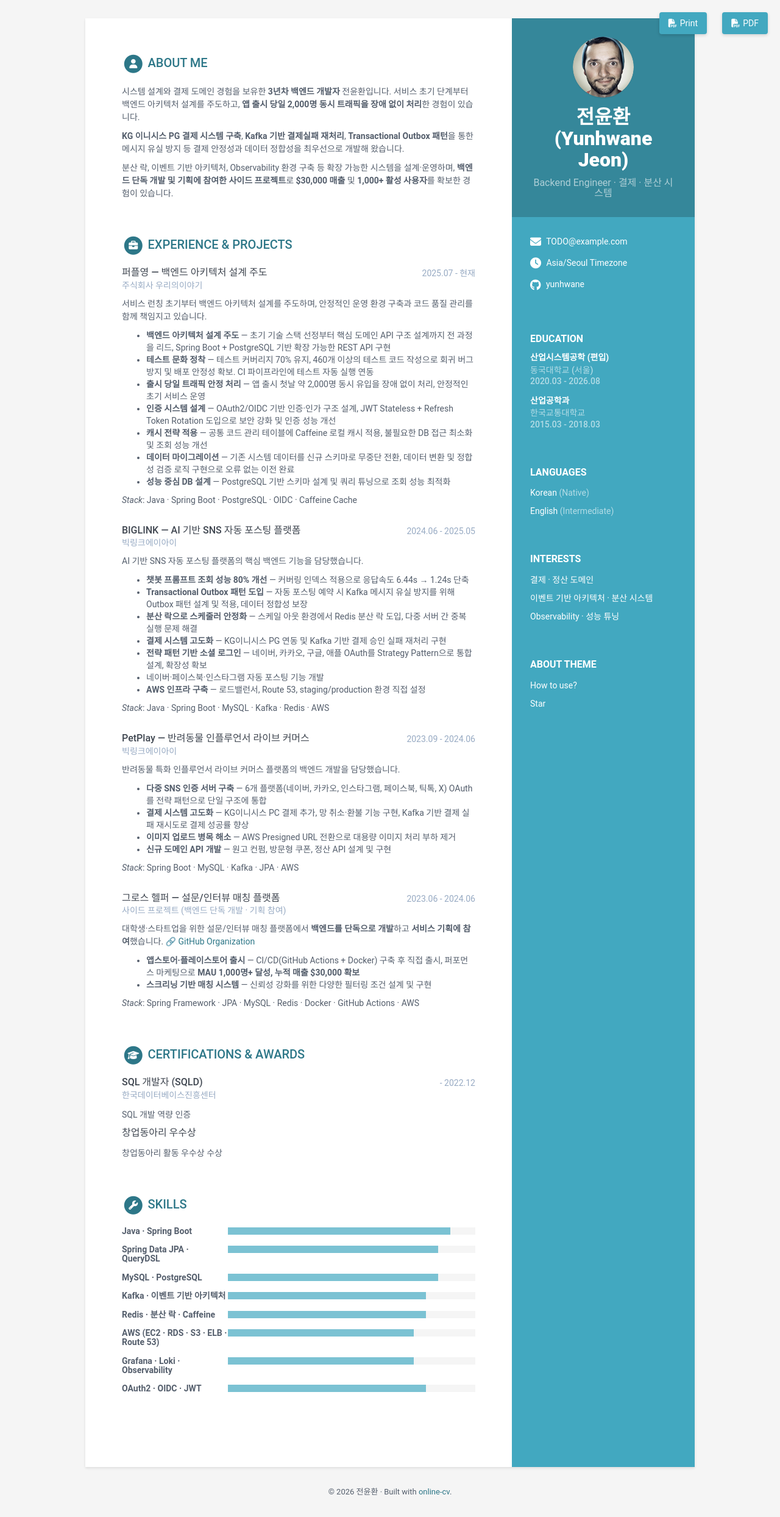
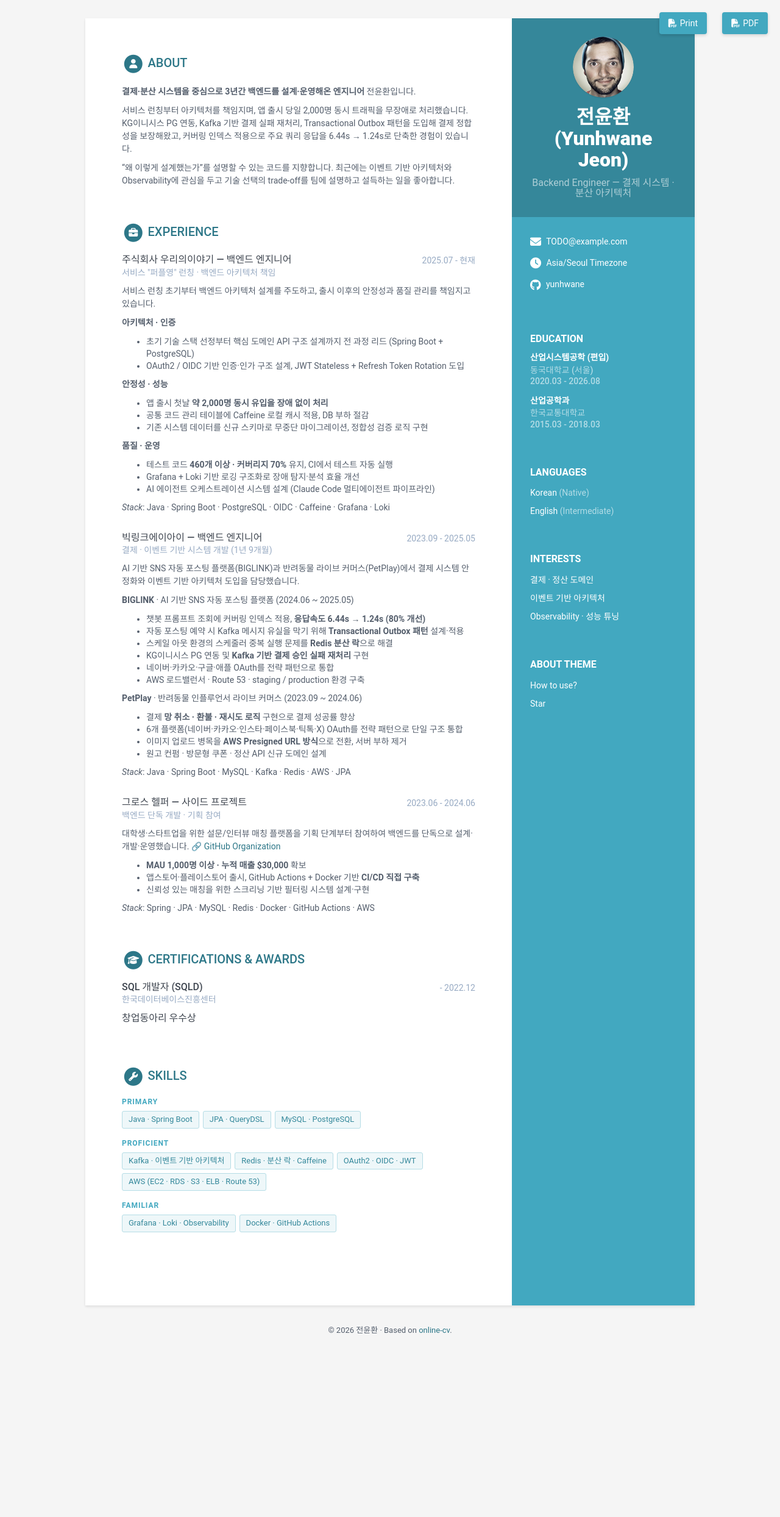
Before and after one commit to yunhwane/portfolio, a Jekyll site: the page built from index.html, in a window 1280 px wide. Shown: the whole page at 61% size. Built offline with Jekyll 4.4.1, drawn with Linux system fonts in a browser that asks for light colours; after the commit the page ends 2223 px from its top, so only the background shows below that.

Commit message:
Refine portfolio content and skill tier layout
- Tighten About Me opening and project narratives
- Group BIGLINK and PetPlay under single 빅링크 entry with sub-project structure
- Replace skill bar chart with tiered layout (Primary/Proficient/Familiar)
- Remove filler phrases and redundant bold emphasis

```diff
--- a/_data/data.yml
+++ b/_data/data.yml
@@ -7,14 +7,12 @@ sidebar:
   about: True
   education: True
 
-  # 프로필 정보
   name: 전윤환 (Yunhwane Jeon)
-  tagline: Backend Engineer · 결제 · 분산 시스템
+  tagline: Backend Engineer — 결제 시스템 · 분산 아키텍처
   avatar: profile.png
 
-  # 사이드바 링크
-  email: TODO@example.com     # 공개용 이메일로 교체
-  phone:                       # 공개 노출은 권장하지 않음
+  email: TODO@example.com
+  phone:
   timezone: Asia/Seoul
   citizenship:
   website:
@@ -49,7 +47,7 @@ sidebar:
     - item: 결제 · 정산 도메인
       link:
 
-    - item: 이벤트 기반 아키텍처 · 분산 시스템
+    - item: 이벤트 기반 아키텍처
       link:
 
     - item: Observability · 성능 튜닝
@@ -57,19 +55,18 @@ sidebar:
 
 
 career-profile:
-  title: About Me
+  title: About
   summary: |
-    시스템 설계와 결제 도메인 경험을 보유한 **3년차 백엔드 개발자** 전윤환입니다.
-    서비스 초기 단계부터 백엔드 아키텍처 설계를 주도하고,
-    **앱 출시 당일 2,000명 동시 트래픽을 장애 없이 처리**한 경험이 있습니다.
+    **결제·분산 시스템을 중심으로 3년간 백엔드를 설계·운영해온 엔지니어** 전윤환입니다.
 
-    **KG 이니시스 PG 결제 시스템 구축**, **Kafka 기반 결제실패 재처리**,
-    **Transactional Outbox 패턴**을 통한 메시지 유실 방지 등
-    결제 안정성과 데이터 정합성을 최우선으로 개발해 왔습니다.
+    서비스 런칭부터 아키텍처를 책임지며, 앱 출시 당일 2,000명 동시 트래픽을
+    무장애로 처리했습니다. KG이니시스 PG 연동, Kafka 기반 결제 실패 재처리,
+    Transactional Outbox 패턴을 도입해 결제 정합성을 보장해왔고,
+    커버링 인덱스 적용으로 주요 쿼리 응답을 6.44s → 1.24s로 단축한 경험이 있습니다.
 
-    분산 락, 이벤트 기반 아키텍처, Observability 환경 구축 등 확장 가능한
-    시스템을 설계·운영하며, **백엔드 단독 개발 및 기획에 참여한 사이드 프로젝트**로
-    **$30,000 매출** 및 **1,000+ 활성 사용자**를 확보한 경험이 있습니다.
+    "왜 이렇게 설계했는가"를 설명할 수 있는 코드를 지향합니다.
+    최근에는 이벤트 기반 아키텍처와 Observability에 관심을 두고
+    기술 선택의 trade-off를 팀에 설명하고 설득하는 일을 좋아합니다.
 
 education:
   title: Education
@@ -77,74 +74,78 @@ education:
   - degree: 산업시스템공학 (편입)
     university: 동국대학교 (서울)
     time: 2020.03 - 2026.08
-    details: |
-      산업시스템공학과 편입 (서울캠퍼스)
 
   - degree: 산업공학과
     university: 한국교통대학교
     time: 2015.03 - 2018.03
-    details: |
-      산업공학과 수료
 
 experiences:
-  title: Experience & Projects
+  title: Experience
   info:
-  - role: 퍼플영 — 백엔드 아키텍처 설계 주도
+  - role: 주식회사 우리의이야기 — 백엔드 엔지니어
     time: 2025.07 - 현재
-    company: 주식회사 우리의이야기
+    company: 서비스 "퍼플영" 런칭 · 백엔드 아키텍처 책임
     details: |
-      서비스 런칭 초기부터 백엔드 아키텍처 설계를 주도하며, 안정적인 운영 환경 구축과 코드 품질 관리를 함께 책임지고 있습니다.
+      서비스 런칭 초기부터 백엔드 아키텍처 설계를 주도하고,
+      출시 이후의 안정성과 품질 관리를 책임지고 있습니다.
 
-      - **백엔드 아키텍처 설계 주도** — 초기 기술 스택 선정부터 핵심 도메인 API 구조 설계까지 전 과정을 리드, Spring Boot + PostgreSQL 기반 확장 가능한 REST API 구현
-      - **테스트 문화 정착** — 테스트 커버리지 70% 유지, 460개 이상의 테스트 코드 작성으로 회귀 버그 방지 및 배포 안정성 확보. CI 파이프라인에 테스트 자동 실행 연동
-      - **출시 당일 트래픽 안정 처리** — 앱 출시 첫날 약 2,000명 동시 유입을 장애 없이 처리, 안정적인 초기 서비스 운영
-      - **인증 시스템 설계** — OAuth2/OIDC 기반 인증·인가 구조 설계, JWT Stateless + Refresh Token Rotation 도입으로 보안 강화 및 인증 성능 개선
-      - **캐시 전략 적용** — 공통 코드 관리 테이블에 Caffeine 로컬 캐시 적용, 불필요한 DB 접근 최소화 및 조회 성능 개선
-      - **데이터 마이그레이션** — 기존 시스템 데이터를 신규 스키마로 무중단 전환, 데이터 변환 및 정합성 검증 로직 구현으로 오류 없는 이전 완료
-      - **성능 중심 DB 설계** — PostgreSQL 기반 스키마 설계 및 쿼리 튜닝으로 조회 성능 최적화
+      **아키텍처 · 인증**
 
-      _Stack_: Java · Spring Boot · PostgreSQL · OIDC · Caffeine Cache
+      - 초기 기술 스택 선정부터 핵심 도메인 API 구조 설계까지 전 과정 리드 (Spring Boot + PostgreSQL)
+      - OAuth2 / OIDC 기반 인증·인가 구조 설계, JWT Stateless + Refresh Token Rotation 도입
 
-  - role: BIGLINK — AI 기반 SNS 자동 포스팅 플랫폼
-    time: 2024.06 - 2025.05
-    company: 빅링크에이아이
+      **안정성 · 성능**
+
+      - 앱 출시 첫날 **약 2,000명 동시 유입을 장애 없이 처리**
+      - 공통 코드 관리 테이블에 Caffeine 로컬 캐시 적용, DB 부하 절감
+      - 기존 시스템 데이터를 신규 스키마로 무중단 마이그레이션, 정합성 검증 로직 구현
+
+      **품질 · 운영**
+
+      - 테스트 코드 **460개 이상 · 커버리지 70%** 유지, CI에서 테스트 자동 실행
+      - Grafana + Loki 기반 로깅 구조화로 장애 탐지·분석 효율 개선
+      - AI 에이전트 오케스트레이션 시스템 설계 (Claude Code 멀티에이전트 파이프라인)
+
+      _Stack_: Java · Spring Boot · PostgreSQL · OIDC · Caffeine · Grafana · Loki
+
+  - role: 빅링크에이아이 — 백엔드 엔지니어
+    time: 2023.09 - 2025.05
+    company: 결제 · 이벤트 기반 시스템 개발 (1년 9개월)
     details: |
-      AI 기반 SNS 자동 포스팅 플랫폼의 핵심 백엔드 기능을 담당했습니다.
+      AI 기반 SNS 자동 포스팅 플랫폼(BIGLINK)과 반려동물 라이브 커머스(PetPlay)에서
+      결제 시스템 안정화와 이벤트 기반 아키텍처 도입을 담당했습니다.
 
-      - **챗봇 프롬프트 조회 성능 80% 개선** — 커버링 인덱스 적용으로 응답속도 6.44s → 1.24s 단축
-      - **Transactional Outbox 패턴 도입** — 자동 포스팅 예약 시 Kafka 메시지 유실 방지를 위해 Outbox 패턴 설계 및 적용, 데이터 정합성 보장
-      - **분산 락으로 스케줄러 안정화** — 스케일 아웃 환경에서 Redis 분산 락 도입, 다중 서버 간 중복 실행 문제 해결
-      - **결제 시스템 고도화** — KG이니시스 PG 연동 및 Kafka 기반 결제 승인 실패 재처리 구현
-      - **전략 패턴 기반 소셜 로그인** — 네이버, 카카오, 구글, 애플 OAuth를 Strategy Pattern으로 통합 설계, 확장성 확보
-      - 네이버·페이스북·인스타그램 자동 포스팅 기능 개발
-      - **AWS 인프라 구축** — 로드밸런서, Route 53, staging/production 환경 직접 설정
+      **BIGLINK** · AI 기반 SNS 자동 포스팅 플랫폼 (2024.06 ~ 2025.05)
 
-      _Stack_: Java · Spring Boot · MySQL · Kafka · Redis · AWS
+      - 챗봇 프롬프트 조회에 커버링 인덱스 적용, **응답속도 6.44s → 1.24s (80% 개선)**
+      - 자동 포스팅 예약 시 Kafka 메시지 유실을 막기 위해 **Transactional Outbox 패턴** 설계·적용
+      - 스케일 아웃 환경의 스케줄러 중복 실행 문제를 **Redis 분산 락**으로 해결
+      - KG이니시스 PG 연동 및 **Kafka 기반 결제 승인 실패 재처리** 구현
+      - 네이버·카카오·구글·애플 OAuth를 전략 패턴으로 통합
+      - AWS 로드밸런서 · Route 53 · staging / production 환경 구축
 
-  - role: PetPlay — 반려동물 인플루언서 라이브 커머스
-    time: 2023.09 - 2024.06
-    company: 빅링크에이아이
+      **PetPlay** · 반려동물 인플루언서 라이브 커머스 (2023.09 ~ 2024.06)
+
+      - 결제 **망 취소 · 환불 · 재시도 로직** 구현으로 결제 성공률 향상
+      - 6개 플랫폼(네이버·카카오·인스타·페이스북·틱톡·X) OAuth를 전략 패턴으로 단일 구조 통합
+      - 이미지 업로드 병목을 **AWS Presigned URL 방식**으로 전환, 서버 부하 제거
+      - 원고 컨펌 · 방문형 쿠폰 · 정산 API 신규 도메인 설계
+
+      _Stack_: Java · Spring Boot · MySQL · Kafka · Redis · AWS · JPA
+
+  - role: 그로스 헬퍼 — 사이드 프로젝트
+    time: 2023.06 - 2024.06
+    company: 백엔드 단독 개발 · 기획 참여
     details: |
-      반려동물 특화 인플루언서 라이브 커머스 플랫폼의 백엔드 개발을 담당했습니다.
-
-      - **다중 SNS 인증 서버 구축** — 6개 플랫폼(네이버, 카카오, 인스타그램, 페이스북, 틱톡, X) OAuth를 전략 패턴으로 단일 구조에 통합
-      - **결제 시스템 고도화** — KG이니시스 PC 결제 추가, 망 취소·환불 기능 구현, Kafka 기반 결제 실패 재시도로 결제 성공률 향상
-      - **이미지 업로드 병목 해소** — AWS Presigned URL 전환으로 대용량 이미지 처리 부하 제거
-      - **신규 도메인 API 개발** — 원고 컨펌, 방문형 쿠폰, 정산 API 설계 및 구현
-
-      _Stack_: Spring Boot · MySQL · Kafka · JPA · AWS
-
-  - role: 그로스 헬퍼 — 설문/인터뷰 매칭 플랫폼
-    time: 2023.06 - 2024.06
-    company: 사이드 프로젝트 (백엔드 단독 개발 · 기획 참여)
-    details: |
-      대학생·스타트업을 위한 설문/인터뷰 매칭 플랫폼에서 **백엔드를 단독으로 개발**하고 **서비스 기획에 참여**했습니다.
+      대학생·스타트업을 위한 설문/인터뷰 매칭 플랫폼을 기획 단계부터 참여하여
+      백엔드를 단독으로 설계·개발·운영했습니다.
       🔗 [GitHub Organization](https://github.com/GrowthHelper-Intermission)
 
-      - **앱스토어·플레이스토어 출시** — CI/CD(GitHub Actions + Docker) 구축 후 직접 출시, 퍼포먼스 마케팅으로 **MAU 1,000명+ 달성, 누적 매출 $30,000 확보**
-      - **스크리닝 기반 매칭 시스템** — 신뢰성 강화를 위한 다양한 필터링 조건 설계 및 구현
+      - **MAU 1,000명 이상 · 누적 매출 $30,000** 확보
+      - 앱스토어·플레이스토어 출시, GitHub Actions + Docker 기반 **CI/CD 직접 구축**
+      - 신뢰성 있는 매칭을 위한 스크리닝 기반 필터링 시스템 설계·구현
 
-      _Stack_: Spring Framework · JPA · MySQL · Redis · Docker · GitHub Actions · AWS
+      _Stack_: Spring · JPA · MySQL · Redis · Docker · GitHub Actions · AWS
 
 certifications:
   title: Certifications & Awards
@@ -156,8 +157,7 @@ certifications:
     credentialid:
     credentialurl:
     credentialname:
-    details: |
-      SQL 개발 역량 인증
+    details:
 
   - name: 창업동아리 우수상
     start:
@@ -166,38 +166,42 @@ certifications:
     credentialid:
     credentialurl:
     credentialname:
-    details: |
-      창업동아리 활동 우수상 수상
+    details:
 
 skills:
   title: Skills
 
   toolset:
+  # Primary — 일상적으로 사용, 설계 수준의 판단 가능
   - name: Java · Spring Boot
-    level: 90%
+    level: Primary
 
-  - name: Spring Data JPA · QueryDSL
-    level: 85%
+  - name: JPA · QueryDSL
+    level: Primary
 
   - name: MySQL · PostgreSQL
-    level: 85%
+    level: Primary
 
+  # Proficient — 실무에서 도입·운영 경험
   - name: Kafka · 이벤트 기반 아키텍처
-    level: 80%
+    level: Proficient
 
   - name: Redis · 분산 락 · Caffeine
-    level: 80%
+    level: Proficient
+
+  - name: OAuth2 · OIDC · JWT
+    level: Proficient
 
   - name: AWS (EC2 · RDS · S3 · ELB · Route 53)
-    level: 75%
+    level: Proficient
 
+  # Familiar — 실무 도입 경험은 있으나 학습 지속 중
   - name: Grafana · Loki · Observability
-    level: 75%
+    level: Familiar
 
-  - name: OAuth2 · OIDC · JWT
-
-    level: 80%
+  - name: Docker · GitHub Actions
+    level: Familiar
 
 footer: >
-  &copy; 2026 전윤환 · Built with
+  &copy; 2026 전윤환 · Based on
   <a href="https://github.com/sharu725/online-cv" target="_blank" rel="nofollow">online-cv</a>.
--- a/_includes/skills.html
+++ b/_includes/skills.html
@@ -9,18 +9,20 @@
   </h2>
 
   <div class="skillset">
-    {% for skill in skills.toolset %}
-    <div class="item">
-      <h3 class="level-title">{{ skill.name }}</h3>
-      {% assign skill_level = 'width: ' | append: skill.level %}
-      <div class="level-bar">
-        <div class="level-bar-inner" style="{{skill_level}}"></div>
-      </div>
-      <!--//level-bar-->
-    </div>
-    <!--//item-->
+    {% assign tiers = "Primary,Proficient,Familiar" | split: "," %}
+    {% for tier in tiers %}
+      {% assign tier_skills = skills.toolset | where: "level", tier %}
+      {% if tier_skills.size > 0 %}
+        <div class="skill-tier">
+          <h3 class="skill-tier-title">{{ tier }}</h3>
+          <ul class="skill-tier-list">
+            {% for skill in tier_skills %}
+            <li>{{ skill.name }}</li>
+            {% endfor %}
+          </ul>
+        </div>
+      {% endif %}
     {% endfor %}
   </div>
 </section>
-<!--//skills-section-->
 {% endif %}
--- a/_sass/_base.scss
+++ b/_sass/_base.scss
@@ -282,6 +282,39 @@ p {
     height: 12px;
     background: lighten($theme-color, 15%);
   }
+
+  .skill-tier {
+    margin-bottom: 18px;
+
+    &:last-child {
+      margin-bottom: 0;
+    }
+  }
+  .skill-tier-title {
+    font-size: 12px;
+    font-weight: 600;
+    letter-spacing: 0.08em;
+    text-transform: uppercase;
+    color: $theme-color;
+    margin: 0 0 8px;
+  }
+  .skill-tier-list {
+    list-style: none;
+    padding: 0;
+    margin: 0;
+    display: flex;
+    flex-wrap: wrap;
+    gap: 6px;
+
+    li {
+      font-size: 13px;
+      padding: 4px 10px;
+      border: 1px solid lighten($theme-color, 30%);
+      border-radius: 3px;
+      background: lighten($theme-color, 45%);
+      color: darken($theme-color, 10%);
+    }
+  }
 }
 
 .footer {
```
